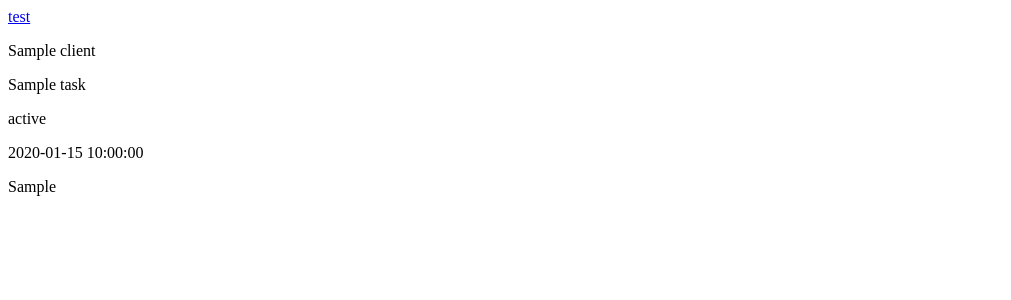
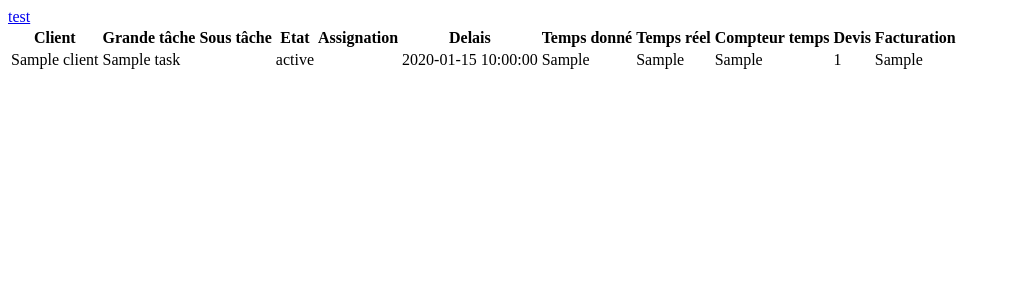
Before and after one commit to MahCelestine/application_gestion_tache_stage_2026, a Laravel app: template resources/views/tasks/index.blade.php in a window 1280 px wide. Shown: the top 300 px of the page, without its empty margins (0-1011 px from the left). Run offline with Laravel 12, Linux system fonts and the light colour scheme; the template is opened without the code that fills it: most values are stand-ins (such as "Sample title", 1, 10 or a date in 2020); some libraries are stand-ins or nearby versions.

Commit message:
ajout d'une ligne dans table Tasks + affichage et function compteur temps

```diff
--- a/app/Http/Controllers/TaskController.php
+++ b/app/Http/Controllers/TaskController.php
@@ -6,6 +6,7 @@ use App\Models\Task;
 
 class TaskController extends Controller
 {
+
     public function index()
     {
         $tasks= Task::with('client')->get();
--- a/resources/views/tasks/index.blade.php
+++ b/resources/views/tasks/index.blade.php
@@ -1,11 +1,37 @@
 <x-layout>
-    @foreach ( $tasks as $task)
+    <table>
+        <thead>
+            <tr>
+                <th>Client</th>
+                <th>Grande tâche</th>
+                <th>Sous tâche</th>
+                <th>Etat</th>
+                <th>Assignation</th>
+                <th>Delais</th>
+                <th>Temps donné</th>
+                <th>Temps réel</th>
+                <th>Compteur temps</th>
+                <th>Devis</th>
+                <th>Facturation</th>
+            </tr>
+        </thead>
+        <tbody>
+            <tr>
+            @foreach ($tasks as $task)
+                <td>{{ $task->client->nom }}</td>
+                <td>{{ $task->label }}</td>
+                <td></td>
+                <td>{{ $task->status }}</td>
+                <td></td>
+                <td>{{ $task->due_date }}</td>
+                <td>{{ $task->estimated_hours }}</td>
+                <td>{{ $task->actual_hours }}</td>
+                <td>{{ $task->compteur_temps }}</td>
+                <td>{{ $task->quote_number }}</td>
+                <td>{{ $task->billing_info }}</td>
+            @endforeach
+            </tr>
+        </tbody>
+    </table>
 
-    <p>{{ $task->client->nom }}</p>
-    <p>{{ $task->label }}</p>
-    <p>{{ $task->status }}</p>
-    <p>{{ $task->due_date }}</p>
-    <p>{{ $task->estimated_hours }}</p>
-
-    @endforeach
 </x-layout>
```
Also changed, not shown: app/Models/Task.php (+17 -1 lines), database/migrations/2026_03_11_082516_add_actual_hours_to_tasks_table.php (added).
